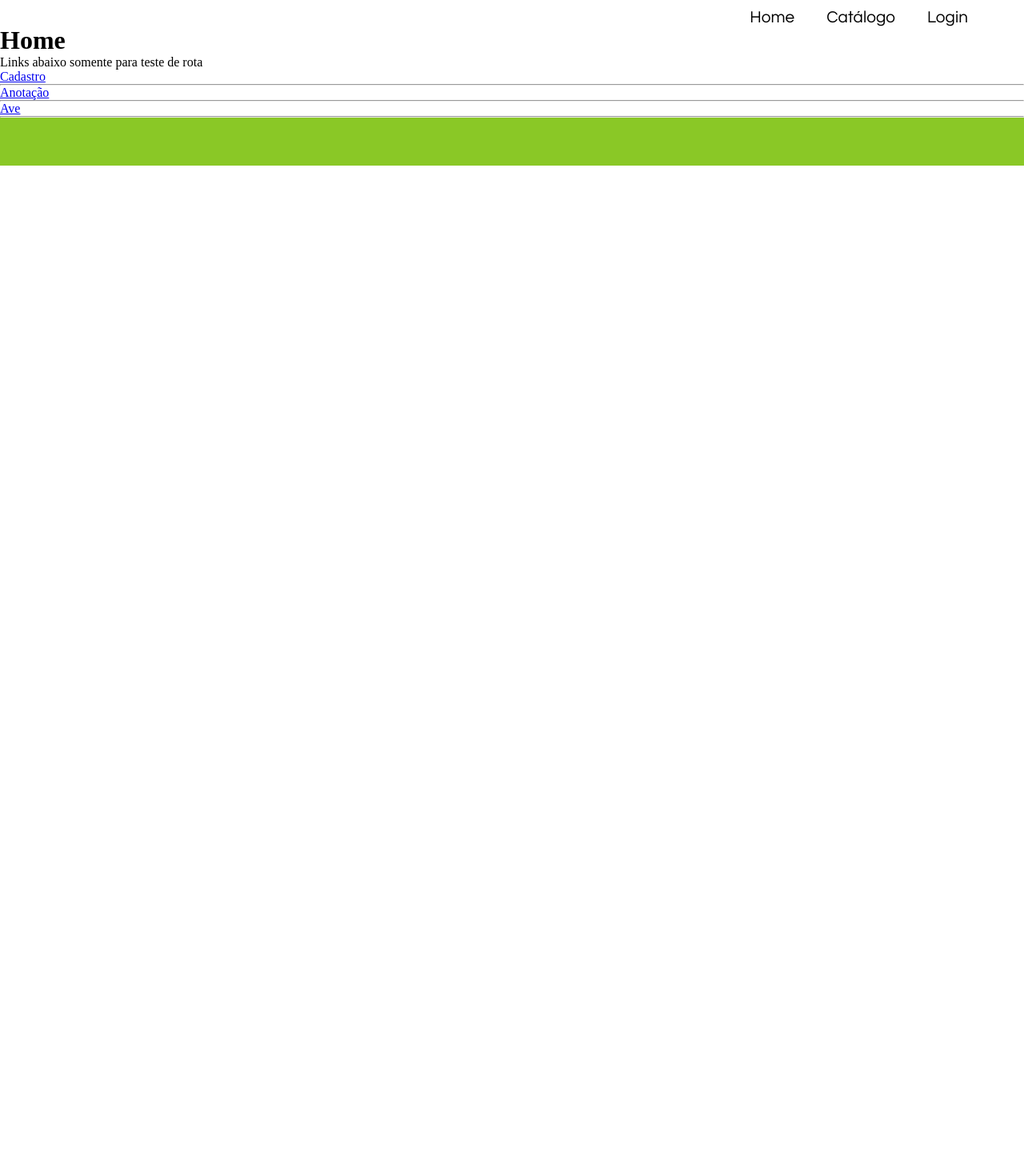
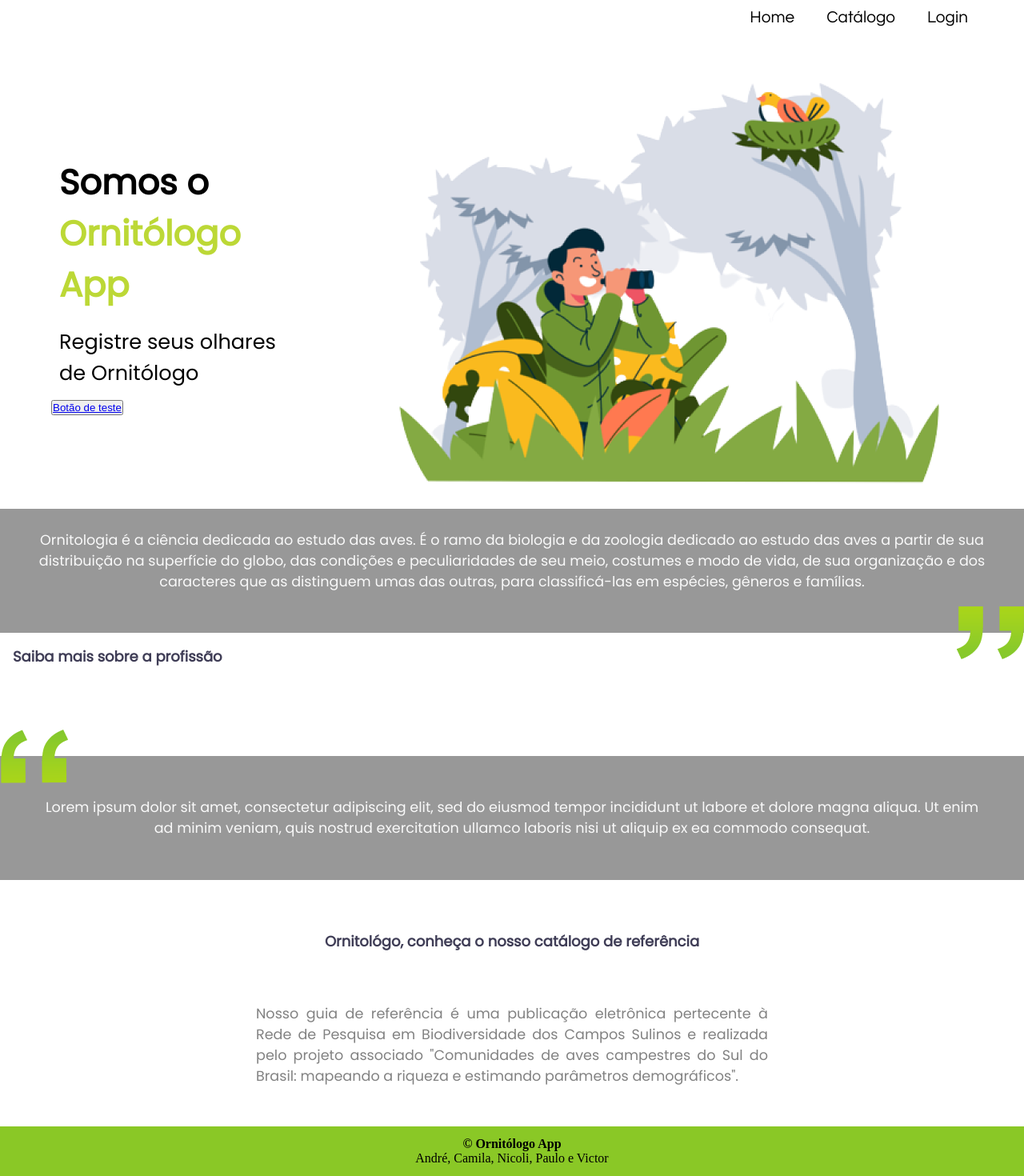
Before and after one commit to cahcastroc/ornitologo_app, a React (Create React App) app in the folder frontend/: page / in a window 1280 px wide. Shown: the part 29-1499 px from the top of the page at 80% size. Before the commit the page ends 800 px from the top, so only its background shows below. Built offline with nearby package versions, Linux system fonts and the light colour scheme; the HTML template or start-up script is replaced by a standard one.

Commit message:
#39 - Home

```diff
--- a/frontend/src/components/footer/Footer.css
+++ b/frontend/src/components/footer/Footer.css
@@ -1,4 +1,11 @@
 .footer {
-    background: #8AC826;
-    padding: 30px;
+  background: #8ac826;
+  padding: 1%;
+  display: flex;
+  justify-content: center;
+  text-align: center;
 }
+
+.footer > p {
+  font-weight: 100;
+}
--- a/frontend/src/components/footer/Footer.tsx
+++ b/frontend/src/components/footer/Footer.tsx
@@ -1,9 +1,14 @@
-import React from 'react'
-import './Footer.css'
+import React from "react";
+import "./Footer.css";
 const Footer = () => {
   return (
-    <div className='footer'/>
-  )
-}
+    <div className="footer">
+      <div>
+        <h4>&copy; Ornitólogo App</h4>
+        <p>André, Camila, Nicoli, Paulo e Victor</p>
+      </div>
+    </div>
+  );
+};
 
-export default Footer
+export default Footer;
--- a/frontend/src/components/home/Home.css
+++ b/frontend/src/components/home/Home.css
@@ -0,0 +1,122 @@
+@import url("https://fonts.googleapis.com/css2?family=Poppins&display=swap");
+
+.home {
+  /* font-family: 'Questrial', sans-serif; */
+  font-family: "Poppins", sans-serif;
+}
+
+.header-home {
+  display: flex;
+  flex-direction: row;
+  justify-content: space-between;
+  align-items: center;
+  margin: 3% 0 0 5%;
+}
+
+.header-home > div > h1 {
+  font-size: 2.7em;
+  padding: 10px;
+}
+
+.header-home > div > h2 {
+  font-size: 1.6em;
+  padding: 10px;
+  font-weight: 100;
+}
+
+.header-home > div > h1 > span {
+  color: #bcd836;
+}
+
+.container {
+  display: grid;
+  grid-template-columns: 1fr 1fr 1fr 1fr;
+  grid-template-rows: 1fr 1fr 1fr 1fr 1fr;
+}
+
+.quote {
+  grid-row: 1;
+  grid-column: 1/5;
+  background-color: #989898;
+}
+
+.quote > p {
+  font-size: 1.1em;
+  text-align: center;
+  padding: 2%;
+  color: #f9f9f9;
+}
+
+.aspas-baixo {
+  grid-row: 1/3;
+  grid-column: 4;
+  justify-self: end;
+  align-self: center;
+}
+
+.depoimento {
+  grid-row: 3;
+  grid-column: 1/5;
+  background-color: #989898;
+}
+
+.depoimento > p {
+  font-size: 1.1em;
+  text-align: center;
+  padding: 4%;
+  color: #f9f9f9;
+  align-self: center;
+}
+
+.aspas-cima {
+  grid-row: 2/4;
+  grid-column: 1;
+  justify-self: start;
+  align-self: center;
+}
+
+.link-profissao {
+  align-self: flex-start;
+  grid-row: 2;
+  grid-column: 1;
+  text-decoration: none;
+  font-size: large;
+  font-weight: bold;
+  color: #3f3d56;
+  padding: 5%;
+}
+
+.link-profissao:visited,
+.catalogo-a:visited {
+  text-decoration: none;
+}
+
+.link-profissao:hover,
+.catalogo-a:hover {
+  text-decoration: underline;
+  color: #75842d;
+}
+
+.link-profissao:active,
+.catalogo-a:active {
+  text-decoration: underline;
+}
+
+.catalogo-a {
+  grid-row: 4/5;
+  grid-column: 2/4;
+  align-self: center;
+  justify-self: center;
+  text-decoration: none;
+  font-size: large;
+  font-weight: bold;
+  color: #3f3d56;
+}
+
+.catalogo-p {
+  text-align: justify;
+  color: #828282;
+  font-size: 1.1em;
+  grid-column: 2/4;
+  grid-row: 5/5;
+}
--- a/frontend/src/components/home/Home.tsx
+++ b/frontend/src/components/home/Home.tsx
@@ -1,18 +1,84 @@
 import "./Home.css";
 import { Link } from "react-router-dom";
+import imgHome from "../../assets/home.png";
+import imgAspasBaixo from "../../assets/aspasbaixo.png";
+import imgAspas from "../../assets/aspas.png";
 
 const Home = () => {
   return (
-    <div>
-      <h1>Home</h1>
-      <p>Links abaixo somente para teste de rota</p>
+    <div className="home">
+      <header className="header-home">
+        <div>
+          <h1>
+            Somos o <span>Ornitólogo App</span>
+          </h1>
+          <h2>Registre seus olhares de Ornitólogo</h2>
+          <button><Link to="/cadastro">Botão de teste</Link></button>
+        </div>
+        <img src={imgHome} alt="imagem home"></img>
+      </header>
+      <main>
+        <div className="container">
+          <div className="quote">
+            <p>
+              Ornitologia é a ciência dedicada ao estudo das aves. É o ramo da
+              biologia e da zoologia dedicado ao estudo das aves a partir de sua
+              distribuição na superfície do globo, das condições e
+              peculiaridades de seu meio, costumes e modo de vida, de sua
+              organização e dos caracteres que as distinguem umas das outras,
+              para classificá-las em espécies, gêneros e famílias.
+            </p>
+          </div>
+          <img
+            src={imgAspasBaixo}
+            className="aspas-baixo"
+            alt="imagem aspas"
+          ></img>
+          <a
+            className="link-profissao"
+            target="_blank"
+            href="https://pt.wikipedia.org/wiki/Ornitologia"
+            rel="noreferrer"
+          >
+            Saiba mais sobre a profissão
+          </a>
+          <div className="depoimento">
+            <p>
+              Lorem ipsum dolor sit amet, consectetur adipiscing elit, sed do
+              eiusmod tempor incididunt ut labore et dolore magna aliqua. Ut
+              enim ad minim veniam, quis nostrud exercitation ullamco laboris
+              nisi ut aliquip ex ea commodo consequat.
+            </p>
+          </div>
+          <img src={imgAspas} className="aspas-cima" alt="imagem aspas"></img>
+
+          <a
+            className="catalogo-a"
+            target="_blank"
+            href="https://www.pucrs.br/mct/wp-content/uploads/sites/223/2020/04/GuiaAves.pdf"
+            rel="noreferrer"
+          >
+            Ornitológo, conheça o nosso catálogo de referência
+          </a>
+
+          <p className="catalogo-p">
+            Nosso guia de referência é uma publicação eletrônica pertecente à
+            Rede de Pesquisa em Biodiversidade dos Campos Sulinos e realizada
+            pelo projeto associado "Comunidades de aves campestres do Sul do
+            Brasil: mapeando a riqueza e estimando parâmetros demográficos".
+          </p>
+        </div>
+      </main>
+
+      {/*
+      <p>Links abaixo somente para teste de rota</p> */}
       {/* Somente teste de rotas */}
-      <Link to="/cadastro">Cadastro</Link>
+      {/* <Link to="/cadastro">Cadastro</Link>
       <hr />
       <Link to="/anotacao">Anotação</Link>
       <hr />
       <Link to="/ave">Ave</Link>
-      <hr />
+      <hr /> */}
     </div>
   );
 };
--- a/frontend/src/index.css
+++ b/frontend/src/index.css
@@ -1,5 +1,6 @@
-@import url('https://fonts.googleapis.com/css2?family=Nunito:wght@300&family=Questrial&display=swap%27');
+@import url('https://fonts.googleapis.com/css2?family=Nunito:wght@300&family=Poppins&family=Questrial&display=swap');
 /* font-family: 'Nunito', sans-serif;
+font-family: 'Poppins', sans-serif;
 font-family: 'Questrial', sans-serif; */
 
 * {
```
